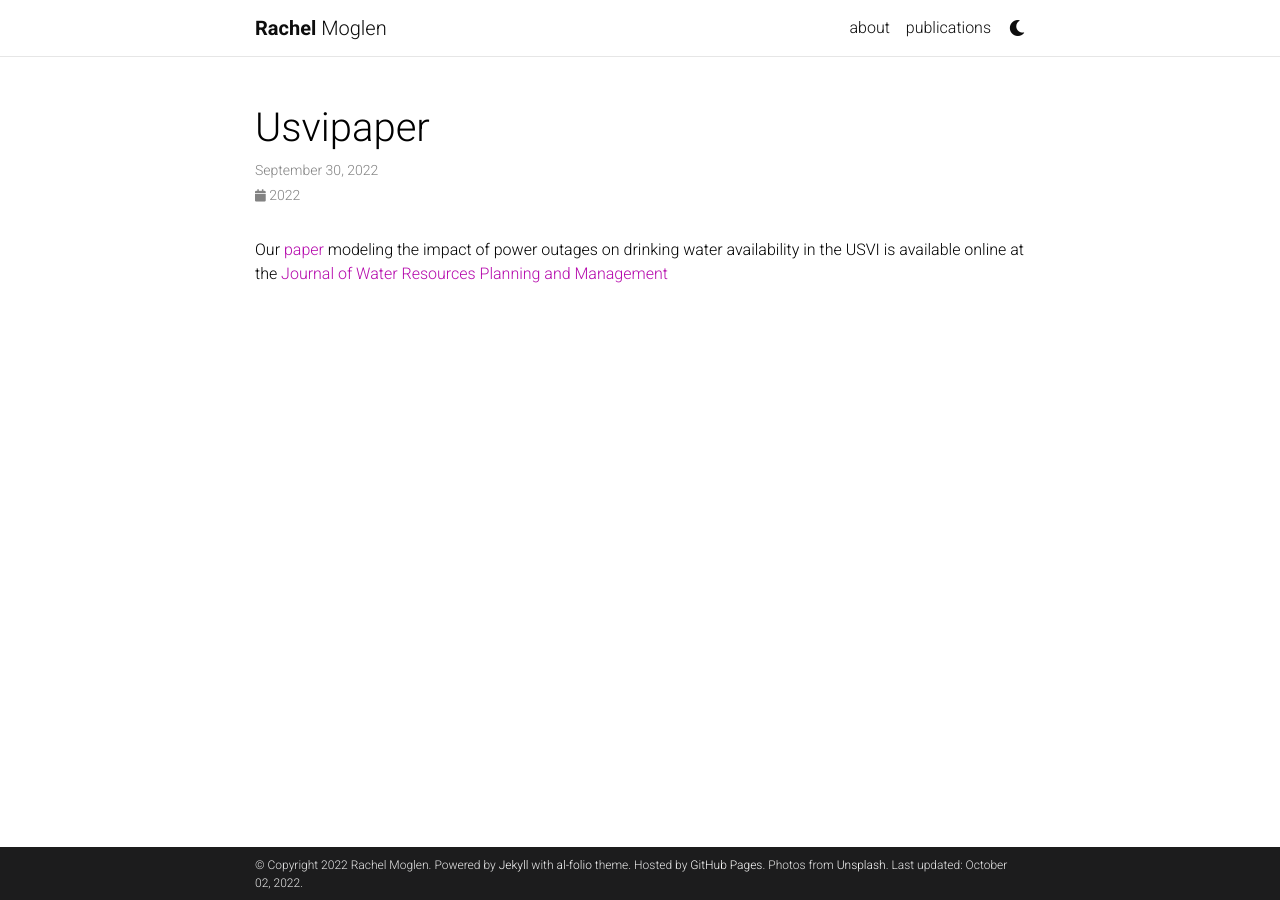
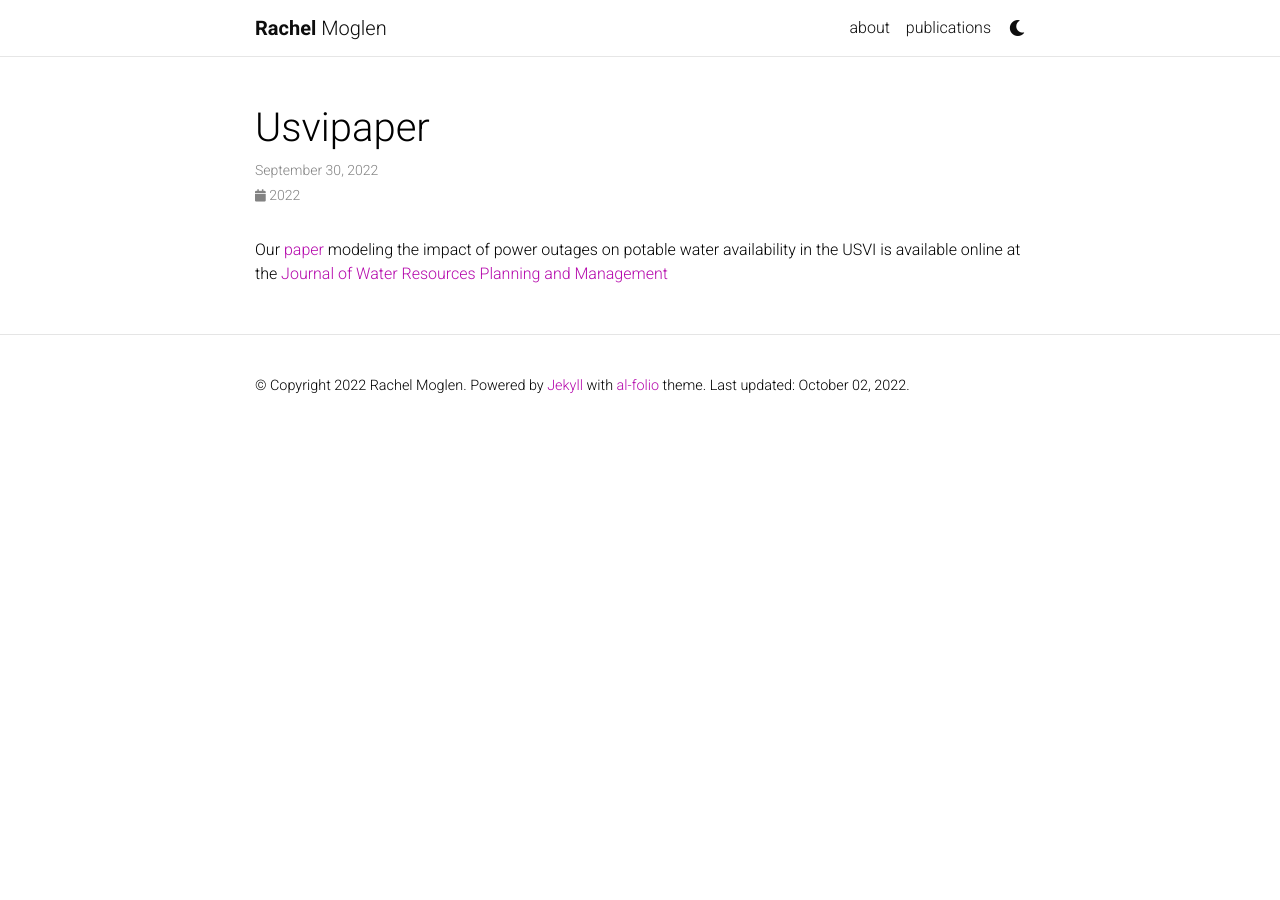
Before and after one commit to rmoglen/rmoglen.github.io, a Jekyll site: the page built from _news/USVIpaper.md, in a window 1280 px wide. Built offline with Jekyll 4.4.1, drawn with Linux system fonts in a browser that asks for light colours; full-size pictures stand in for the smaller copies a plugin makes; comment, search, counter and statistics services are not loaded; a style sheet for code colours, icons or effects is not loaded.

```diff
--- a/_bibliography/papers.bib
+++ b/_bibliography/papers.bib
@@ -2,7 +2,7 @@
 ---
 
 @article{Klise2022_USVIResilience,
-author = {Katherine Klise  and Rachel Moglen  and Joseph Hogge  and Daniel Eisenberg  and Terranna Haxton },
+author = {Katherine Klise and Rachel Moglen and Joseph Hogge and Daniel Eisenberg and Terranna Haxton },
 title = {Resilience Analysis of Potable Water Service after Power Outages in the U.S. Virgin Islands},
 journal = {Journal of Water Resources Planning and Management},
 volume = {148},
@@ -19,7 +19,7 @@ selected={true}
 }
 
 @article{Moglen2018_CurveNumber,
-author = {Glenn Moglen  and Richard McCuen  and Rachel Moglen },
+author = {Glenn Moglen and Richard McCuen and Rachel Moglen },
 title = {Consequences of Changes to the NRCS Rainfall-Runoff Relations on Hydrologic Design},
 journal = {Journal of Hydrologic Engineering},
 volume = {23},
@@ -53,7 +53,7 @@ selected={true}
 }
 
 @article{Moglen2020_DemandResponse,
-  title={Optimal thermostatically-controlled residential demand response for retail electric providers},
+  title={Optimal Thermostatically-Controlled Residential Demand Response for Retail Electric Providers},
   author={Rachel Moglen and Pattanun Chanpiwat and Steven Gabriel and Andrew Blohm},
   journal={Energy Systems},
   pages={1--21},
--- a/_config.yml
+++ b/_config.yml
@@ -11,8 +11,6 @@ description: > # the ">" symbol means to ignore newlines until "footer_text:"
   A simple, whitespace theme for academics. Based on [*folio](https://github.com/bogoli/-folio) design.
 footer_text: >
   Powered by <a href="https://jekyllrb.com/" target="_blank">Jekyll</a> with <a href="https://github.com/alshedivat/al-folio">al-folio</a> theme.
-  Hosted by <a href="https://pages.github.com/" target="_blank">GitHub Pages</a>.
-  Photos from <a href="https://unsplash.com" target="_blank">Unsplash</a>.
 keywords: disaster-resilience, optimization, academic-website, portfolio-website  # add your own keywords or leave empty
 
 lang: en # the language of your site (for example: en, fr, cn, ru, etc.)
@@ -28,12 +26,12 @@ impressum_path:  # set to path to include impressum link in the footer, use the
 # -----------------------------------------------------------------------------
 
 # code highlighter theme
-highlight_theme_light: github   # https://github.com/jwarby/jekyll-pygments-themes
-highlight_theme_dark: native    # https://github.com/jwarby/jekyll-pygments-themes
+highlight_theme_light: default   # https://github.com/jwarby/jekyll-pygments-themes
+highlight_theme_dark: zenburn   # https://github.com/jwarby/jekyll-pygments-themes
 
 # repo color theme
-repo_theme_light: default       # https://github.com/anuraghazra/github-readme-stats/blob/master/themes/README.md
-repo_theme_dark: dark           # https://github.com/anuraghazra/github-readme-stats/blob/master/themes/README.md
+repo_theme_light: buefy       # https://github.com/anuraghazra/github-readme-stats/blob/master/themes/README.md
+repo_theme_dark: cobalt         # https://github.com/anuraghazra/github-readme-stats/blob/master/themes/README.md
 
 # -----------------------------------------------------------------------------
 # RSS Feed
@@ -41,14 +39,14 @@ repo_theme_dark: dark           # https://github.com/anuraghazra/github-readme-s
 # will use title and url fields
 # Take a look to https://github.com/jekyll/jekyll-feed for more customization
 
-rss_icon: true
+rss_icon: false
 
 # -----------------------------------------------------------------------------
 # Layout
 # -----------------------------------------------------------------------------
 
 navbar_fixed: true
-footer_fixed: true
+footer_fixed: false
 
 # Dimensions
 max_width: 800px
--- a/_news/USVIpaper.md
+++ b/_news/USVIpaper.md
@@ -4,4 +4,4 @@ date: 2022-09-30 07:59:00-0400
 inline: true
 ---
 
-Our [paper](https://ascelibrary.org/doi/abs/10.1061/%28ASCE%29WR.1943-5452.0001607) modeling the impact of power outages on drinking water availability in the USVI is available online at the [Journal of Water Resources Planning and Management](https://ascelibrary.org/journal/jwrmd5)
+Our [paper](https://ascelibrary.org/doi/abs/10.1061/%28ASCE%29WR.1943-5452.0001607) modeling the impact of power outages on potable water availability in the USVI is available online at the [Journal of Water Resources Planning and Management](https://ascelibrary.org/journal/jwrmd5)
```
Also changed, not shown: _pages/about.md (+2 -2 lines).
